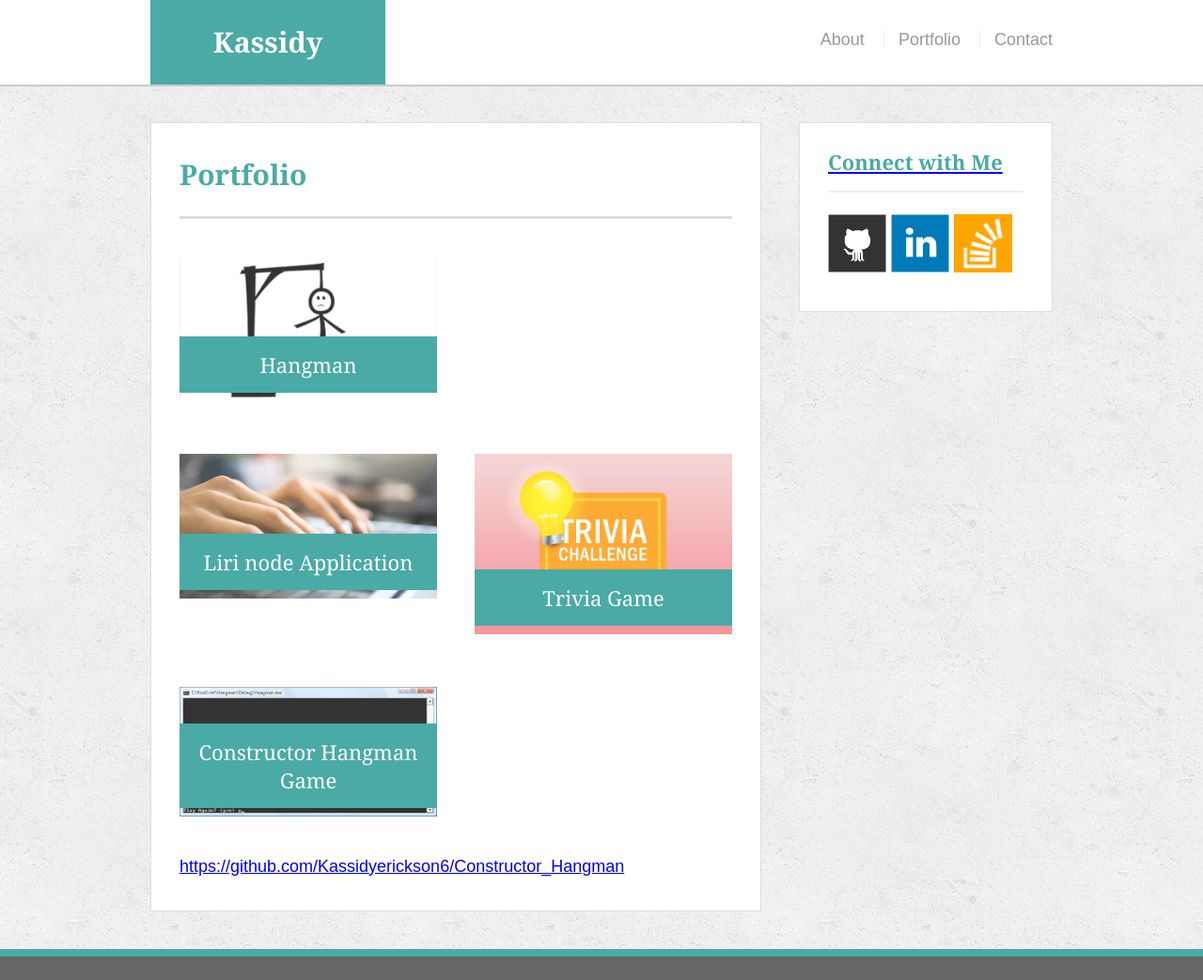
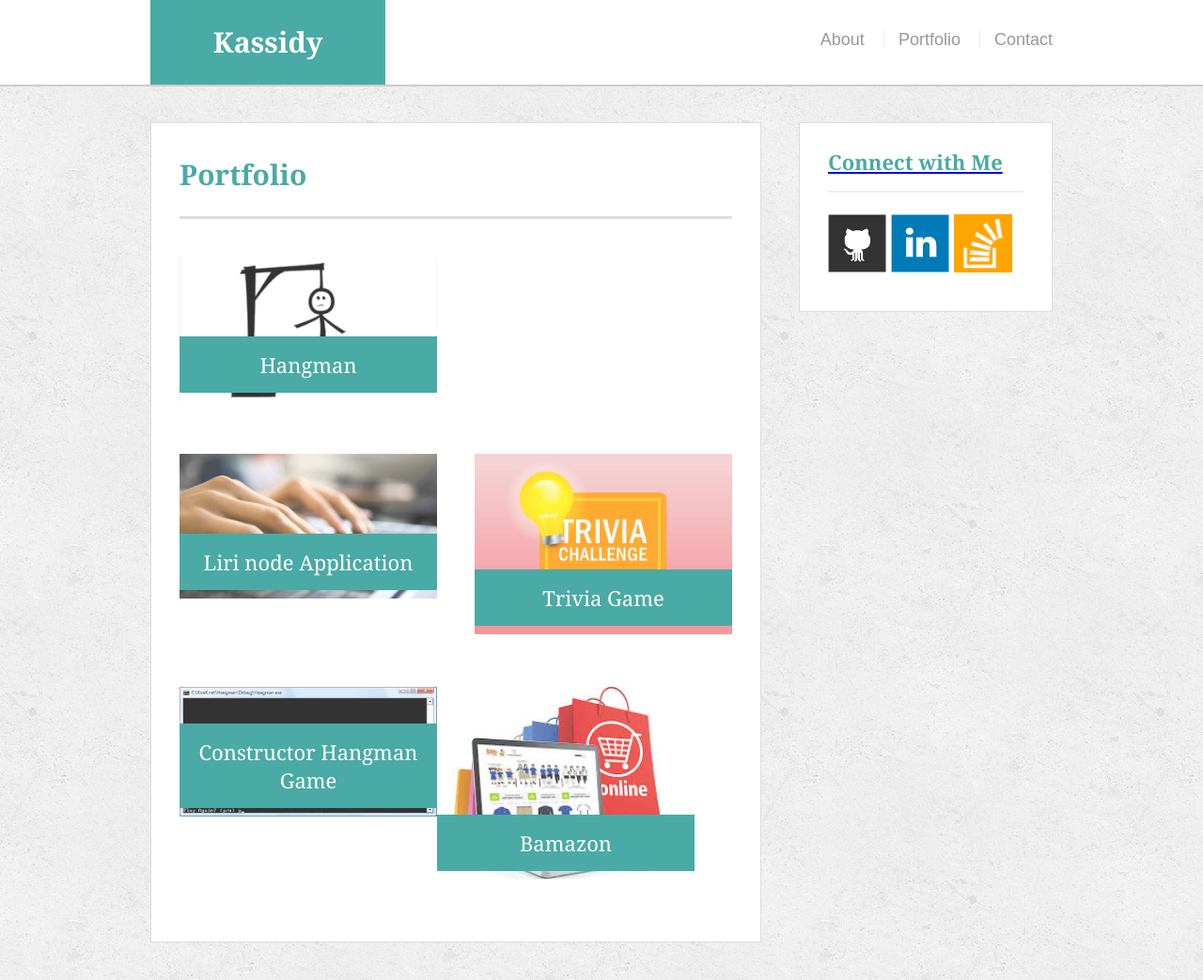
Before and after one commit to Kassidyerickson6/Portfolio, a plain HTML site: page portfolio.html in a window 1280 px wide. Shown: the top 1043 px of the page at 94% size. Drawn offline with Linux system fonts and the light colour scheme.

Commit message:
added Bamazon to portfolio

```diff
--- a/portfolio.html
+++ b/portfolio.html
@@ -51,8 +51,12 @@
         <h3>Constructor Hangman Game</h3>
       </div>
 
+       <div class="work">
+        <a href="https://github.com/Kassidyerickson6/Bamazon"><img src="assets/images/bamazon.jpeg" alt="Bamazon">
+        <h3>Bamazon</h3>
+      </div>
 
-      https://github.com/Kassidyerickson6/Constructor_Hangman
+
 
     </section>
 
```
Also changed, not shown: assets/images/bamazon.jpeg (added).
